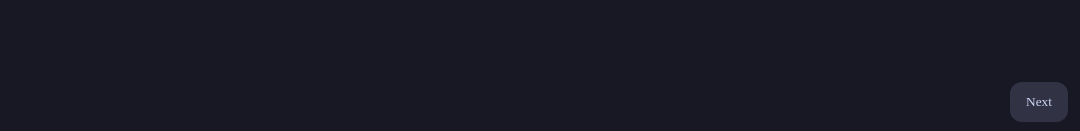
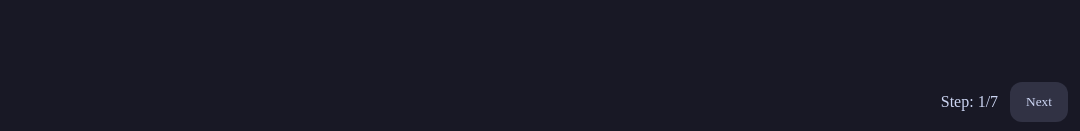
Before and after one commit to CrossScarDev/yapOS, a Vue app in the folder installer/frontend/: page / in a window 1280 px wide. Shown: the part 666-797 px from the top of the page, without its empty margins (200-1280 px from the left). Built offline with nearby package versions, Linux system fonts and the light colour scheme.

Commit message:
Installer: add step indicator

```diff
--- a/installer/frontend/src/App.vue
+++ b/installer/frontend/src/App.vue
@@ -7,6 +7,7 @@ import InstallSteps from './components/InstallSteps.vue';
   <DownloadSteps v-if="step <= downloadSteps" />
   <InstallSteps v-else />
   <div class="controls" v-if="canContinue">
+    <span class="step">Step: {{ step }}/{{ downloadSteps + installSteps }}</span>
     <button @click="step--" v-if="step != 1 && step != downloadSteps + 1">Back</button>
     <button @click="step++">Next</button>
   </div>
@@ -103,6 +104,7 @@ input[type="radio"] {
   padding: 0.75rem;
   justify-content: right;
   gap: 0.75rem;
+  align-items: center;
 }
 
 .error {
```
